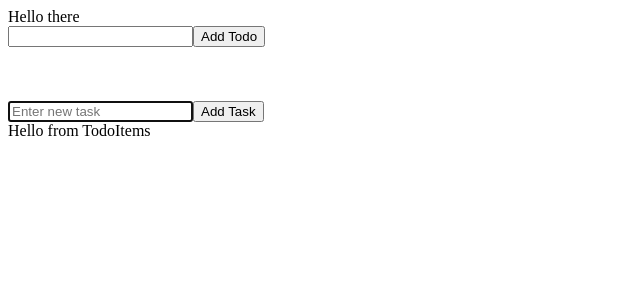
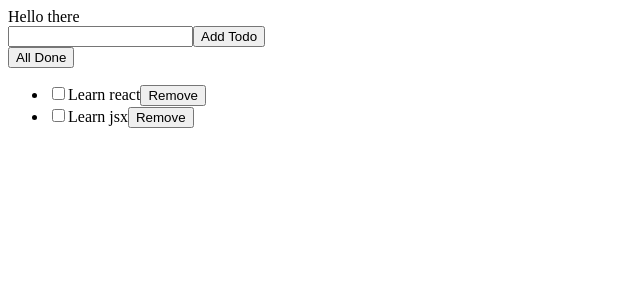
Before and after one commit to ali1129js/todo-redo, a React (Create React App) app: page / in a window 1280 px wide. Shown: the top 300 px of the page, without its empty margins (0-640 px from the left). Built offline with nearby package versions, Linux system fonts and the light colour scheme.

Commit message:
basis app is complete

```diff
--- a/src/App.js
+++ b/src/App.js
@@ -2,7 +2,7 @@
  * @Author: Ali
  * @Date:   2018-10-26T11:54:42+02:00
  * @Last modified by:   Ali
- * @Last modified time: 2018-11-22T06:54:11+01:00
+ * @Last modified time: 2018-12-11T09:07:37+01:00
  */
 import React, { Component } from 'react'
 import Form from './Components/Form'
@@ -19,7 +19,7 @@ class App extends Component {
         done: false
       } ,
       {
-        title: " learn jsx",
+        title: "Learn jsx",
         done: false
       }
        ]
@@ -28,6 +28,15 @@ class App extends Component {
   formSubmitted(e){
     e.preventDefault()
     console.log(this.state.newTodo)
+    //instead of using [].push() -we make a copy of todos and we use the spread operator.
+    //then we define the new todo we want to add
+    this.setState({
+      todos: [...this.state.todos,
+        {
+        title:this.state.newTodo,
+        done:false
+      }]
+    })
   }
   newTodoChanged(e){
     console.log(e.target.value);
@@ -38,6 +47,37 @@ class App extends Component {
     */
     this.setState({
       newTodo: e.target.value
+    })
+  }
+  toggleTodoDone(e, index){
+    console.log(e.target.checked)
+    // we make a copy of the todos "again"
+    const todos = [...this.state.todos]
+    //copy the TODO {...} is the same as Object.assign
+    todos[index] = {...todos[index]}
+    //update done property on copied todos
+    todos[index].done = e.target.checked
+    this.setState({
+      todos
+    })
+  }
+  removeTodo(index){
+    const todos = [...this.state.todos] //copy the array
+    todos.splice(index, 1) //new array missing that index
+    this.setState({
+      todos
+    })
+  }
+  allDone(){
+    //map is creating a new array and for every todo is creating a new object with all the existing properties but with done set to true
+    const todos = this.state.todos.map(todo => {
+      return {
+        ...todo, // or we can do title:todo.title
+        done: true
+      }
+    })
+    this.setState({
+      todos
     })
   }
   render(){
@@ -51,14 +91,23 @@ class App extends Component {
             />
             <button type="submit"> Add Todo </button>
           </form>
-
-
-
-          <br />
-          <br />
-          <br />
-          <Form />
-          <TodoItems />
+          <button onClick={() => this.allDone()}> All Done </button>
+          <ul>
+            {this.state.todos.map((todo, index) => {
+              return (
+                <li key={todo.title}>
+                  <input type="checkbox" onChange={
+                    (e) => this.toggleTodoDone(e, index)}
+                    checked={todo.done}
+                  />
+                  <span style={{
+                    textDecoration: todo.done ? 'line-through' : 'inherit'
+                  }}>{todo.title}</span>
+                  <button onClick={() => this.removeTodo(index)}> Remove </button>
+                </li>
+              )
+            })}
+          </ul>
         </div>
       )
   }
--- a/src/Components/Form.js
+++ b/src/Components/Form.js
@@ -2,7 +2,7 @@
  * @Author: Ali
  * @Date:   2018-11-12T06:40:05+01:00
  * @Last modified by:   Ali
- * @Last modified time: 2018-11-19T07:09:23+01:00
+ * @Last modified time: 2018-11-23T11:04:39+01:00
  */
 import React, { Component } from 'react'
 
@@ -40,7 +40,6 @@ render(){
           ref={this.inputRef} />
         <button type='submit'>Add Task</button>
       </form>
-      {this.newTask}
     </div>
   )
 }
```
